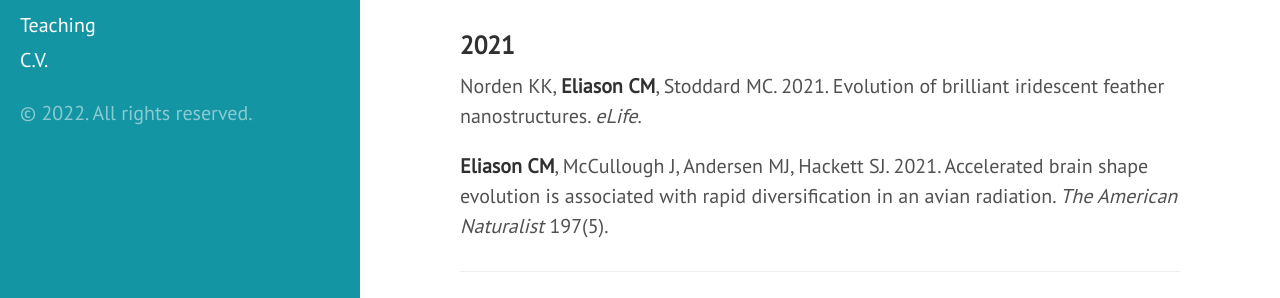
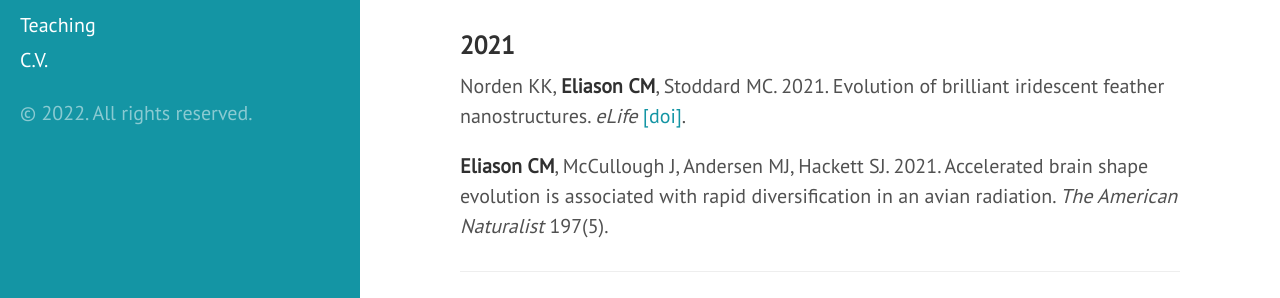
Before and after one commit to celiason/celiason.github.io, a Jekyll site: the page built from 2-publications.md, in a window 1280 px wide and 900 px high, scrolled down 398 px. Shown: the part 157-455 px from the top of the window. Built offline with Jekyll 4.4.1, drawn with Linux system fonts in a browser that asks for light colours.

Commit message:
Update 2-publications.md

```diff
--- a/2-publications.md
+++ b/2-publications.md
@@ -23,7 +23,7 @@ __Eliason CM__, McCullough JM, Hains T, Andersen MJ, Shackett SJ. Genome report:
 
 ### 2021
 
-Norden KK, __Eliason CM__, Stoddard MC. 2021. Evolution of brilliant iridescent feather nanostructures. _eLife_.
+Norden KK, __Eliason CM__, Stoddard MC. 2021. Evolution of brilliant iridescent feather nanostructures. _eLife_ [[doi]](https://doi.org/10.7554/eLife.71179).
 
 __Eliason CM__, McCullough J, Andersen MJ, Hackett SJ. 2021. Accelerated brain shape evolution is associated with rapid diversification in an avian radiation. _The American Naturalist_ 197(5).
 
```
